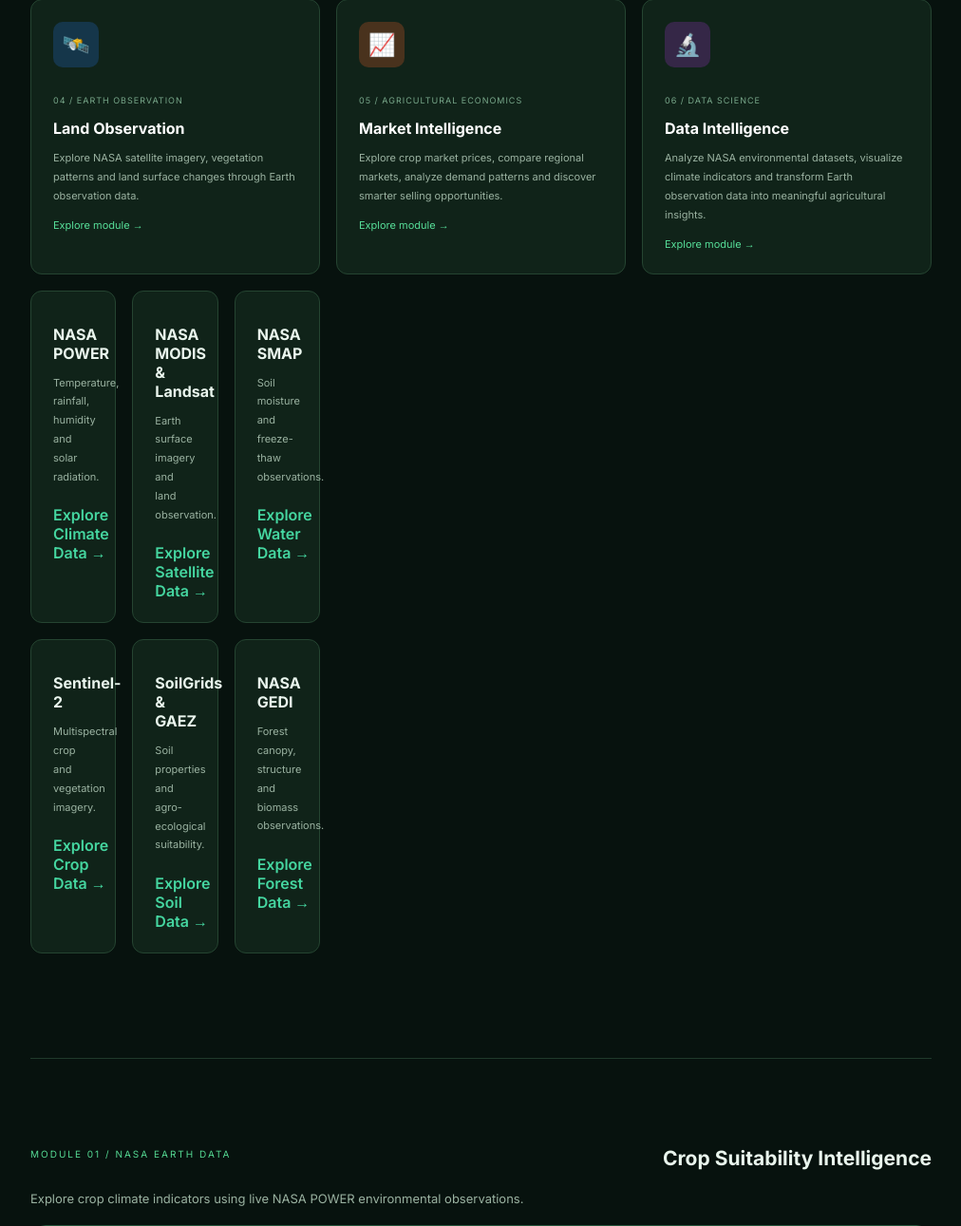
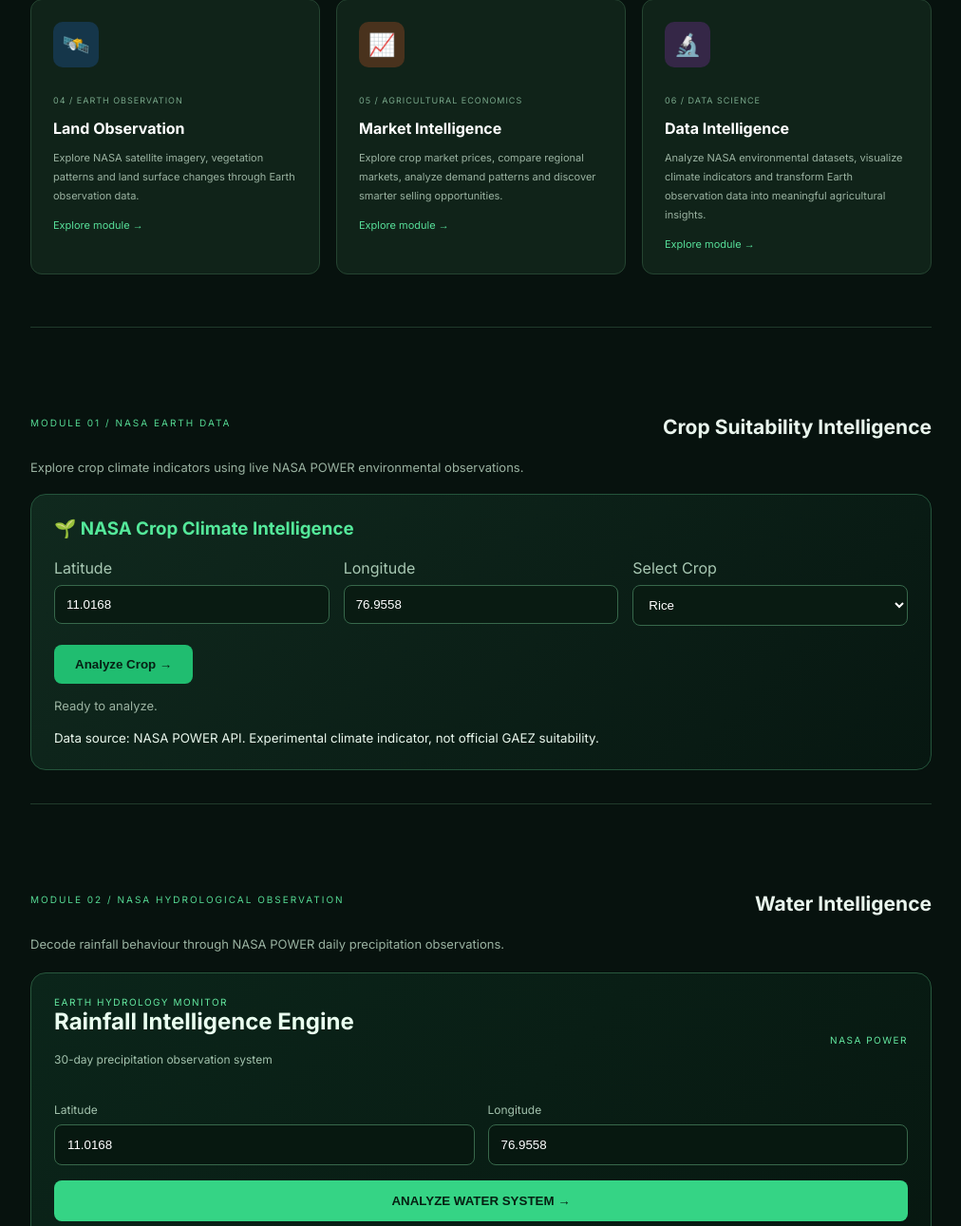
Before and after one commit to karthi31032008/one-last-time, a Flask app: page / in a window 1280 px wide. Shown: the part 991-2282 px from the top of the page at 95% size, without its empty margins (261-1273 px from the left). Run offline with Flask 3, Linux system fonts and the light colour scheme.

Commit message:
index.html

```diff
--- a/templates/index.html
+++ b/templates/index.html
@@ -163,45 +163,7 @@
     <p>Analyze NASA environmental datasets, visualize climate indicators and transform Earth observation data into meaningful agricultural insights.</p>
     <span class="module-link">Explore module →</span>
 </a>
-<div class="module-grid">
-
-    <a href="/data-source/nasa-power" class="module-card source-card">
-        <h3>NASA POWER</h3>
-        <p>Temperature, rainfall, humidity and solar radiation.</p>
-        <span>Explore Climate Data →</span>
-    </a>
-
-    <a href="/data-source/modis-landsat" class="module-card source-card">
-        <h3>NASA MODIS & Landsat</h3>
-        <p>Earth surface imagery and land observation.</p>
-        <span>Explore Satellite Data →</span>
-    </a>
-
-    <a href="/data-source/nasa-smap" class="module-card source-card">
-        <h3>NASA SMAP</h3>
-        <p>Soil moisture and freeze-thaw observations.</p>
-        <span>Explore Water Data →</span>
-    </a>
-
-    <a href="/data-source/sentinel-2" class="module-card source-card">
-        <h3>Sentinel-2</h3>
-        <p>Multispectral crop and vegetation imagery.</p>
-        <span>Explore Crop Data →</span>
-    </a>
-
-    <a href="/data-source/soilgrids-gaez" class="module-card source-card">
-        <h3>SoilGrids & GAEZ</h3>
-        <p>Soil properties and agro-ecological suitability.</p>
-        <span>Explore Soil Data →</span>
-    </a>
-
-    <a href="/data-source/nasa-gedi" class="module-card source-card">
-        <h3>NASA GEDI</h3>
-        <p>Forest canopy, structure and biomass observations.</p>
-        <span>Explore Forest Data →</span>
-    </a>
-
-</div>
+
 
     </div>
 </section>
```
